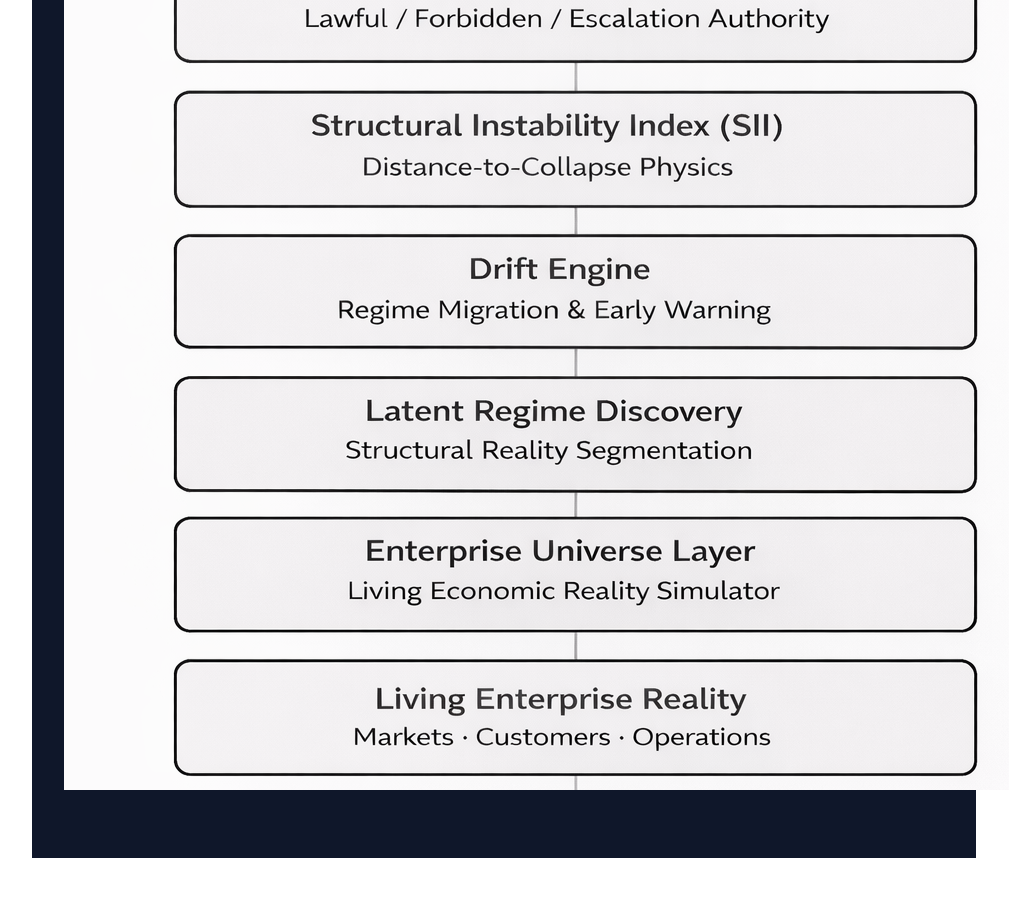
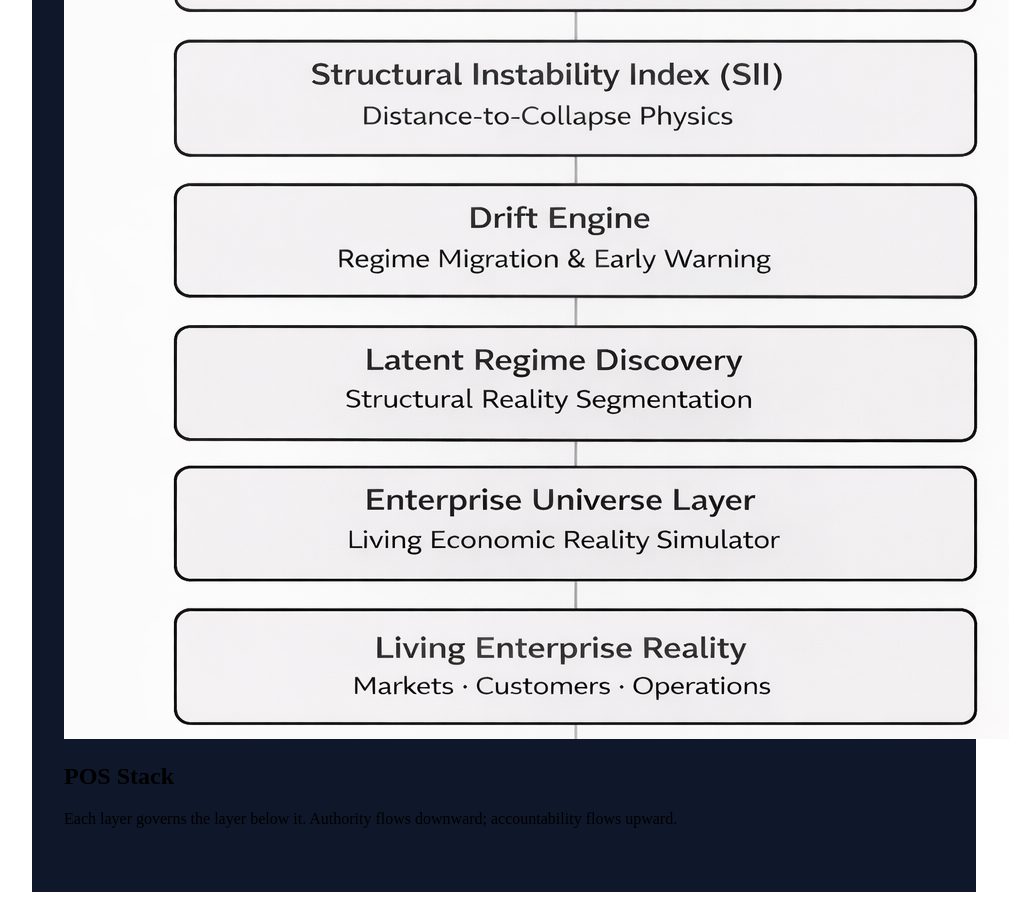
Before and after one commit to 98412senthil-sketch/pos-doctrine, a Jekyll site: the page built from architecture/index.md, in a window 1280 px wide and 900 px high, scrolled down 908 px. Shown: the whole window, without its empty margins (136-1145 px from the left). Built offline with Jekyll 4.4.1, drawn with Linux system fonts in a browser that asks for light colours; our own code applies the rules of GitHub Pages for plain Markdown files; before the commit the page ends 1774 px from its top, so only the background shows below that.

Commit message:
Enhance POS Stack section with governance details
Added explanation of authority and accountability in POS Stack.

```diff
--- a/architecture/index.md
+++ b/architecture/index.md
@@ -2,6 +2,7 @@
 
 POS governs living enterprises through a layered sovereign architecture.
 
+![POS Architecture](/pos-doctrine/assets/POS-Architecture-image.png)
+
 ## POS Stack
-
-![POS Architecture](/pos-doctrine/assets/POS-Architecture-image.png)
+Each layer governs the layer below it. Authority flows downward; accountability flows upward.
```
